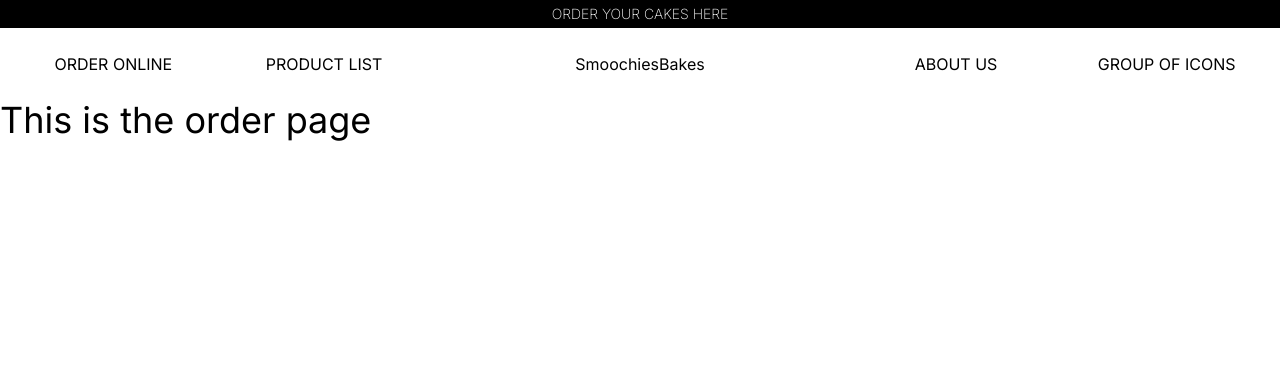
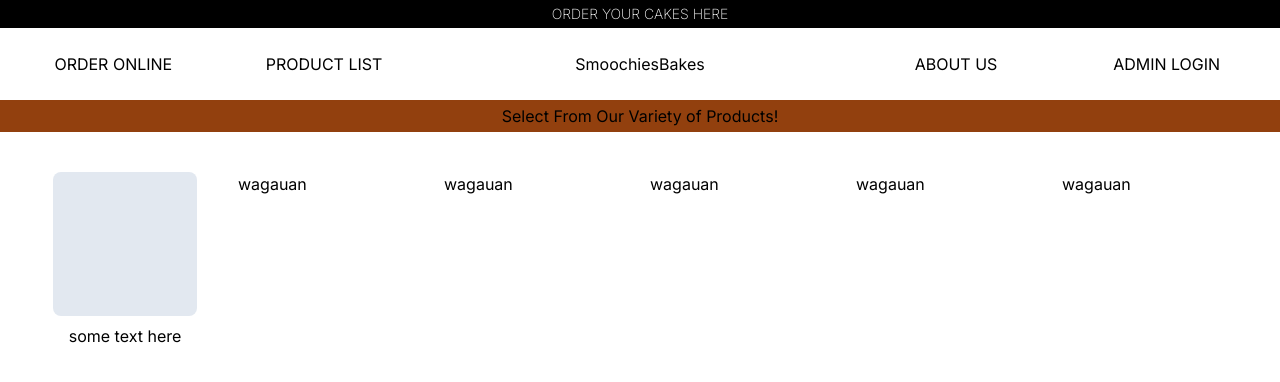
Before and after one commit to j3soos/smoochiesbakes-frontend, a Next.js app: page /pages/order in a window 1280 px wide. Shown: the top 382 px of the page. Built offline with nearby package versions, Linux system fonts and the light colour scheme.

Commit message:
added first set of images for pruducts category

```diff
--- a/app/components/header.js
+++ b/app/components/header.js
@@ -4,14 +4,14 @@ import { faCheck } from "@fortawesome/free-solid-svg-icons";
 
 export default function Header() {
   return (
-    <div className="flex flex-col w-full z-10">
+    <div className="flex flex-col w-screen z-10">
       {/*Dark top bar */}
-      <div className="bg-black w-screen h-fit text-center text-sm text-white font-extralight py-1">
+      <div className="bg-black h-fit text-center text-sm text-white font-extralight py-1">
         ORDER YOUR CAKES HERE
       </div>
 
       {/*Light top bar */}
-      <div className="bg-white w-screen h-fit text-black py-6 px-2 font-normal text-base bg-opacity-20">
+      <div className="bg-white h-fit text-black py-6 px-2 font-normal text-base bg-opacity-20">
         <div className="flex flex-row items-center">
           <div className="basis-1/3">
             <div className="flex flex-row">
@@ -37,7 +37,7 @@ export default function Header() {
                 <a href="/pages/order">ABOUT US</a>
               </div>
               <div className="basis-1/2 text-center">
-                <a href="/pages/order">GROUP OF ICONS</a>
+                <a href="/pages/order">ADMIN LOGIN</a>
               </div>
             </div>
           </div>
--- a/app/page.js
+++ b/app/page.js
@@ -1,6 +1,6 @@
 // import React, { useState } from "react";
 import Header from "./components/header";
-import Image from "next/image";
+import Link from "next/link";
 
 export default function Home() {
   const carouselImages = [
@@ -28,9 +28,11 @@ export default function Home() {
                 chocolaty goodness you've been craving.
               </div>
               <div className="flex flex-row justify-center">
-                <button className="rounded-lg bg-black bg-opacity-30 py-3 px-5 font-bold border-2 border-black hover:text-amber-900 hover:bg-slate-300">
-                  Order Now
-                </button>
+                <Link href="pages/order">
+                  <button className="rounded-lg bg-black bg-opacity-30 py-3 px-5 font-bold border-2 border-black hover:text-amber-900 hover:bg-slate-300">
+                    Order Now
+                  </button>
+                </Link>
               </div>
             </div>
           </div>
--- a/app/pages/order/page.js
+++ b/app/pages/order/page.js
@@ -5,9 +5,41 @@ import Header from "../../components/header";
 
 export default function OrderPage(){
     return (
-        <main className="text-4xl bg-white h-screen">
+        <main className=" bg-white h-full min-h-screen">
             <Header />
-            This is the order page
+
+            <div className="bg-amber-800 text-center py-1">
+                Select From Our Variety of Products!
+            </div>
+
+            <div className="grid grid-cols-3 md:grid-cols-6 pt-10 gap-5 px-8">
+
+                <div className="justify-self-center text-center space-y-2">
+                    <div className="bg-slate-200 rounded-lg w-36 h-36">
+
+                    </div>
+                    <div className="">
+                        some text here
+                    </div>
+                </div>
+
+                <div className="">
+                    wagauan
+                </div>
+                <div className="">
+                    wagauan
+                </div>
+                <div className="">
+                    wagauan
+                </div>
+                <div className="">
+                    wagauan
+                </div>
+                <div className="">
+                    wagauan
+                </div>
+            </div>
+
         </main>
     )
 }
```
Also changed, not shown: public/order_page/bananacake.jpg (added).
